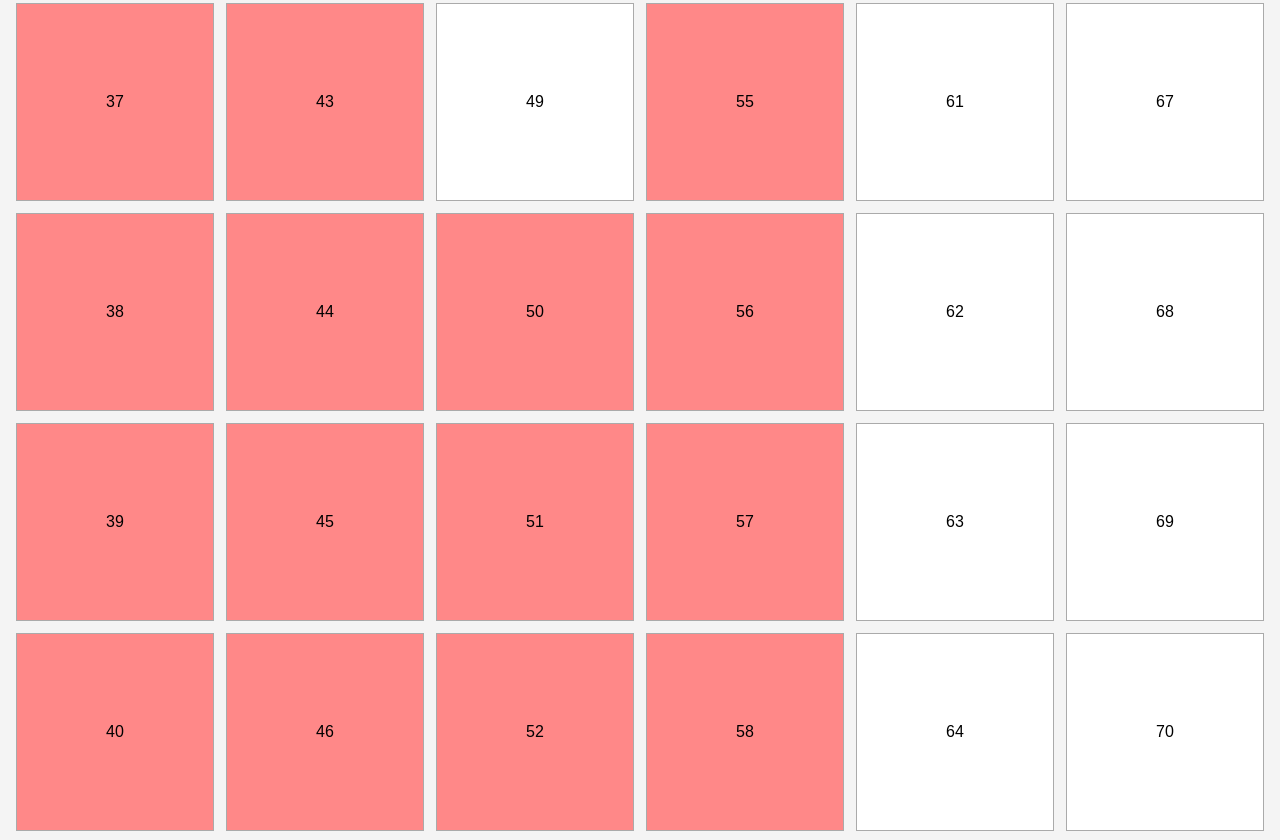
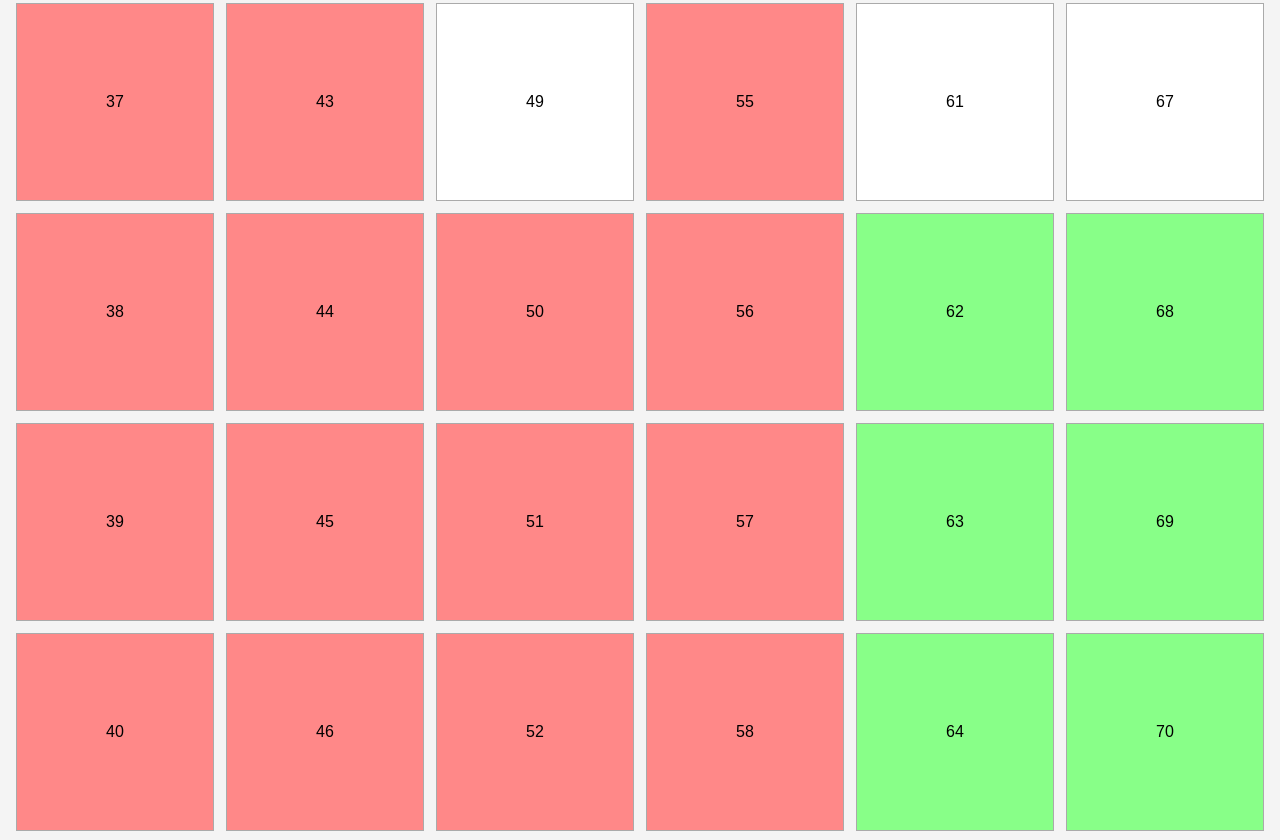
Before and after one commit to SuslaMisha/golubovoz-map, a plain HTML site: page index.html in a window 1280 px wide. Shown: the part 1377-2217 px from the top of the page. Drawn offline with Linux system fonts and the light colour scheme.

Commit message:
add people

```diff
--- a/index.html
+++ b/index.html
@@ -111,6 +111,14 @@
       22: { name: "Стецюк   В.П.", club: "Хмельницький" },
       28: { name: "Новосельський   О.В.", club: "Хмельницький" },
       29: { name: "Новосельський   О.В.", club: "Хмельницький" },
+      64: { name: "Войтко  В.М.", club: "Чортків" },
+      65: { name: "Войтко  В.М.", club: "Чортків" },
+      62: { name: "Мосанюк  І.Б.", club: "Чортків" },
+      63: { name: "Мосанюк  І.Б.", club: "Чортків" },
+      70: { name: "Шипітко  В.В.", club: "Чортків" },
+      71: { name: "Липовий  В.П.", club: "Чортків" },
+      69: { name: "Чура  М.С.", club: "Чортків" },
+      68: { name: "Буркун  Ю.О.", club: "Чортків" },
 
 
 
```
